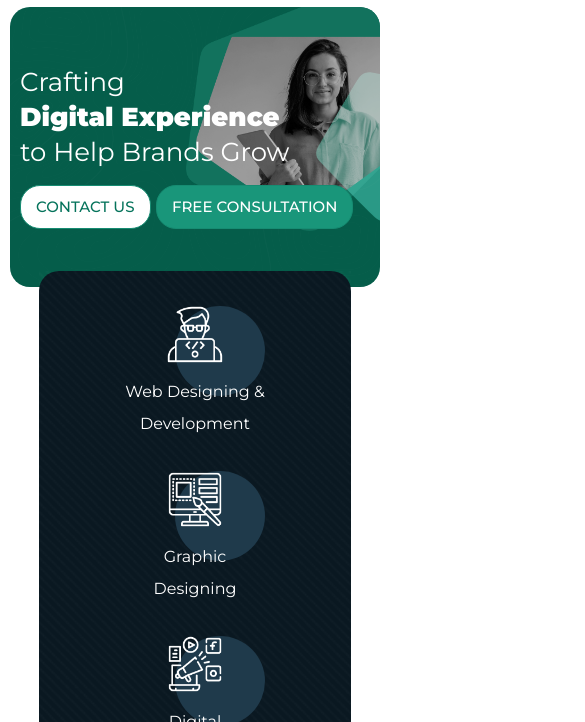
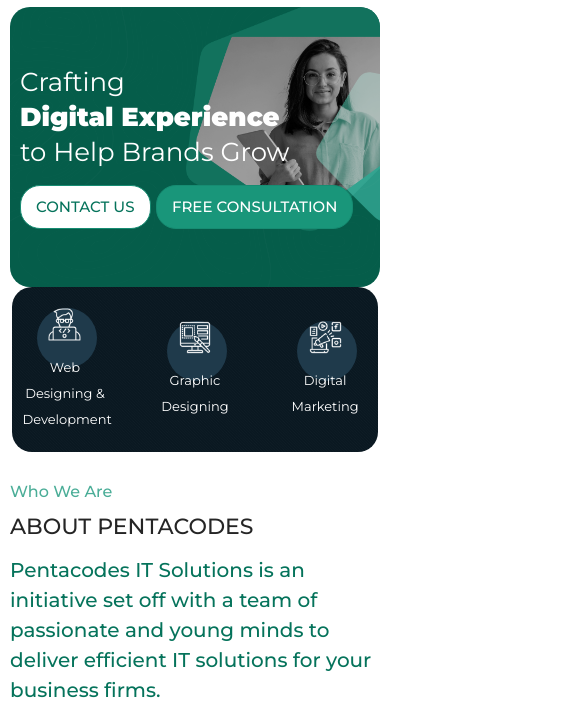
Before and after one commit to ajeshraj666/penta, a plain HTML site: page index.html in a window 390 px wide. Shown: the part 79-801 px from the top of the page, 585 px wide, since content can reach past the window. Drawn offline with nearby package versions, Linux system fonts and the light colour scheme; a web font is replaced by a local one.

Commit message:
changes
changed

```diff
--- a/assets/js/main.js
+++ b/assets/js/main.js
@@ -190,7 +190,9 @@ $('.service-slider').slick({
        breakpoint: 768,
        settings: {
          slidesToShow: 1,
-         slidesToScroll: 1
+         slidesToScroll: 1,
+         centerMode:false,
+    variableWidth:false,
        }
      }
      ],
--- a/assets/scss/pages/_banner.scss
+++ b/assets/scss/pages/_banner.scss
@@ -88,6 +88,7 @@
 		background-repeat: no-repeat;
 		background-position: 50% 0;
 		background-size: cover;
+		border-radius: 20px;
 	}
 	.row{
 		@include max(1199){
@@ -323,10 +324,11 @@
 		border-radius: 20px;
 	}
 	@include max(767){
-		width: 80%;
-		top: 94%;
+		width: 99%;
 		z-index: 4;
-		padding: 20px 0px;
+		position: unset;
+		padding: 0px 0px;
+		transform: translateX(0);
 	}
 	&:before{
 		content: ' ';
@@ -377,7 +379,7 @@
 			width: 150px;
 		}
 		@include max(767){
-			width: 75%;
+			width: 100%;
 
 		}
 
@@ -398,8 +400,8 @@
 				height: 50px;
 			}
 			@include max(767){
-				width: 90px;
-				height: 90px;
+				width: 60px;
+				height: 60px;
 				right: 20%;
 			}
 		}
@@ -408,7 +410,7 @@
 				width: 30%;
 			}
 			@include max(767){
-				width: 24%;
+				width: 31%;
 			}
 		}
 
@@ -469,11 +471,16 @@
 				top: 41%;
 			}
 			@include max(767){
-				right: -56px;
-				top: 44%;
+				right: -93px;
+				top: 43%;
+				font-size: 13px;
+				width: 154px;
 			}
 			img{
 				transform: rotate(90deg);
+				@include max(767){
+
+				}
 			}
 		}
 		p{
@@ -489,6 +496,12 @@
 				margin: auto;
 				z-index: 2;
 				position: relative;
+				font-size: 13px;
+   				 line-height: 26px;
+			}
+			@include max(360){
+				font-size: 12px;
+				line-height: 24px;
 			}
 		}
 		&:hover {
@@ -525,5 +538,15 @@
 			}
 		}
 	}
-
+	.row > div{
+		&:nth-child(2) article span, &:nth-child(3) article span{
+			@include max(767){
+				right: auto;
+			left: -87%;
+			}
+			@include max(360){
+			left: -97%;
+			}
+		}
+	}
 }
--- a/assets/scss/pages/_common-styles.scss
+++ b/assets/scss/pages/_common-styles.scss
@@ -267,7 +267,6 @@
     height: 50px;
     width: 50px;
     &:before {
-      border-width: 8px;
       height: 22px;
       width: 22px;
     }
--- a/assets/scss/pages/_home.scss
+++ b/assets/scss/pages/_home.scss
@@ -15,6 +15,10 @@ body{
 	}
 	@include max(991){
 		padding: 180px 0px 0px 0px;
+
+	}
+	@include max(767){
+		padding: 0px 0px 0px 0px;
 
 	}
 		.container >.row{
@@ -170,7 +174,7 @@ body{
 	}
 	@include max(767){
 		width: 100%;
-		margin: 290px 0px 30px 0px;
+		margin: 30px 0px 30px 0px;
 	}
 	h2{
 		line-height: 40px;
@@ -185,6 +189,10 @@ body{
 		line-height: 40px;
 		color: $btnColor;
 		padding-bottom: 10px;
+		@include max(767){
+			font-size: 20px;
+    		line-height: 30px;
+		}
 	}
 	article{
 		background: #F9F9F9;
@@ -237,6 +245,8 @@ body{
 		}
 		@include max(767){
 			padding: 20px 0px 20px 0px;
+			font-size:18px;
+		line-height: 30px;
 		}
 
 	}
@@ -746,6 +756,9 @@ body{
 	color: $white;
 	margin-top: 150px;
 	position: relative;
+	@include max(767){
+		margin-top: 60px;
+	}
 	&::before{
 		@extend .positionbefor;
 		width: 990.98px; height: 1011.67px;
@@ -757,11 +770,20 @@ body{
 			width: 890.98px;
 			height: 911.67px;
 		}
+		@include max(768){
+			width: 100%;
+			height: 784px;
+		}
+		@include max(767){
+			width: 100%;
+			height: 398px;
+		}
 	}
 	.row >{
 		div{
 			text-align: center;
 			padding-bottom: 72px;
+			z-index: 1;
 		}
 	}
 	h2{
@@ -812,6 +834,10 @@ body{
 }
 .case-slider{
 	width: 84%;
+	@include max(767){
+		margin: auto;
+		width: 90%;
+	}
 	.slick-dots{
 		bottom: 0;
 		left: -70px;
@@ -822,6 +848,15 @@ body{
 			left: -23%;
 			z-index: -1;
 			transition: 0.5s ease all;
+			@include max(1440){
+				transform: scale(0.6);
+				left: -42%;
+			}
+			@include max(767){
+				transform: scale(1);
+				left: 0;
+			}
+
 			&:after {
 				background-color: #ffffff91;
 				position: absolute;
@@ -845,6 +880,14 @@ body{
 			z-index: 1;
 			transition: 0.5s ease all;
 			left: -16px;
+			@include max(1440){
+				transform: scale(0.7);
+			}
+			@include max(767){
+				transform: scale(1);
+				left: 0;
+
+			}
 			&::after{
 				background: unset;
 				position: initial;
@@ -855,6 +898,12 @@ body{
 			z-index: 1;
 			position: relative;
 			filter: grayscale(0);
+			@include max(767){
+				width: 100%;
+				object-fit: cover;
+				border-radius: 20px;
+				left: 0;
+			}
 		}
 	}
 	figure{
--- a/index.html
+++ b/index.html
@@ -98,7 +98,7 @@
 
           <div class="main-services">
             <div class="row">
-              <div class="col-lg-4 col-md-4">
+              <div class="col-lg-4 col-md-4 col-4">
                 <article>
                   <div class="service-wrapper">
                    <img src="./assets/images/icons/web.png" alt="Web Designing &
@@ -109,7 +109,7 @@
                   <span>Enquire Now &nbsp; <img src="./assets/images/icons/enquire-now.png" alt="Enquire Now"></span>
                 </article>
               </div>
-              <div class="col-lg-4 col-md-4">
+              <div class="col-lg-4 col-md-4 col-4">
                 <article>
                   <div class="service-wrapper">
                    <img src="./assets/images/icons/graphic-designing.png" alt="Graphic
@@ -120,7 +120,7 @@
                   <span>Enquire Now &nbsp; <img src="./assets/images/icons/enquire-now.png" alt="Enquire Now"></span>
                 </article>
               </div>
-              <div class="col-lg-4 col-md-4">
+              <div class="col-lg-4 col-md-4 col-4">
                 <article>
                   <div class="service-wrapper">
                    <img src="./assets/images/icons/digital-marketing.png" alt="Digital
@@ -364,7 +364,7 @@
                  <span class="shortTitle">Special Projects</span>
                  <h2>Case Studies</h2>
               </div>
-              <div class="col-lg-7 col-md-7 col-12">
+              <div class="col-lg-7 col-md-12 col-12">
                 <article class="case-slider">
                     <figure>
                       <img src="./assets/images/slide1.jpg" alt="">
@@ -380,7 +380,7 @@
                     </figure>
                 </article>
               </div>
-              <div class="col-lg-5 col-md-5 col-12">
+              <div class="col-lg-5 col-md-12 col-12">
                 <div class="case-content">
                     <p><span>Project : PETPAVILION</span></p>
                     <ul>
```
Also changed, not shown: style.css, 1 other file.
